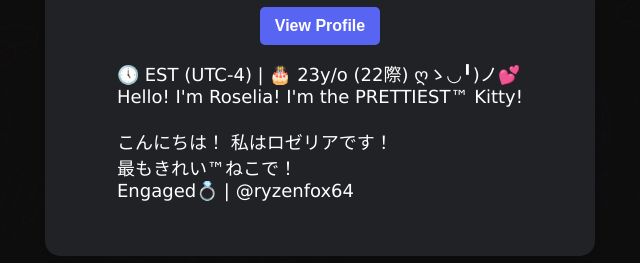
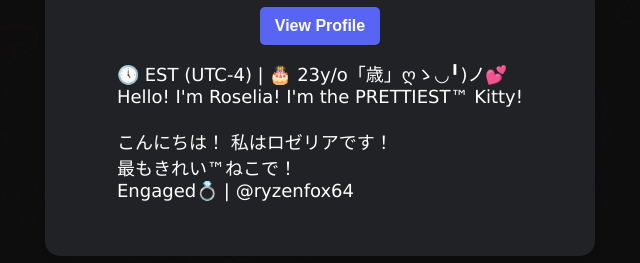
Before and after one commit to Roselia01/Roselias-Palace, a plain HTML site: page index.html in a window 1280 px wide. Shown: the part 2257-2520 px from the top of the page, 320-960 px from the left. Drawn offline with Linux system fonts and the light colour scheme.

Commit message:
Update index.html

```diff
--- a/index.html
+++ b/index.html
@@ -187,7 +187,7 @@
               <a class="view-profile-button" href="https://discord.com/users/233212184199561226" target="_blank">View
                 Profile</a>
               <div class="bio">
-                🕔 EST (UTC-4)  | 🎂 23y/o (22際) ღゝ◡╹)ノ💕<br>
+                🕔 EST (UTC-4)  | 🎂 23y/o「歳」ღゝ◡╹)ノ💕<br>
                 Hello! I'm Roselia! I'm the PRETTIEST™ Kitty!<br>
                 <br>
                 こんにちは！ 私はロゼリアです！<br>
```
